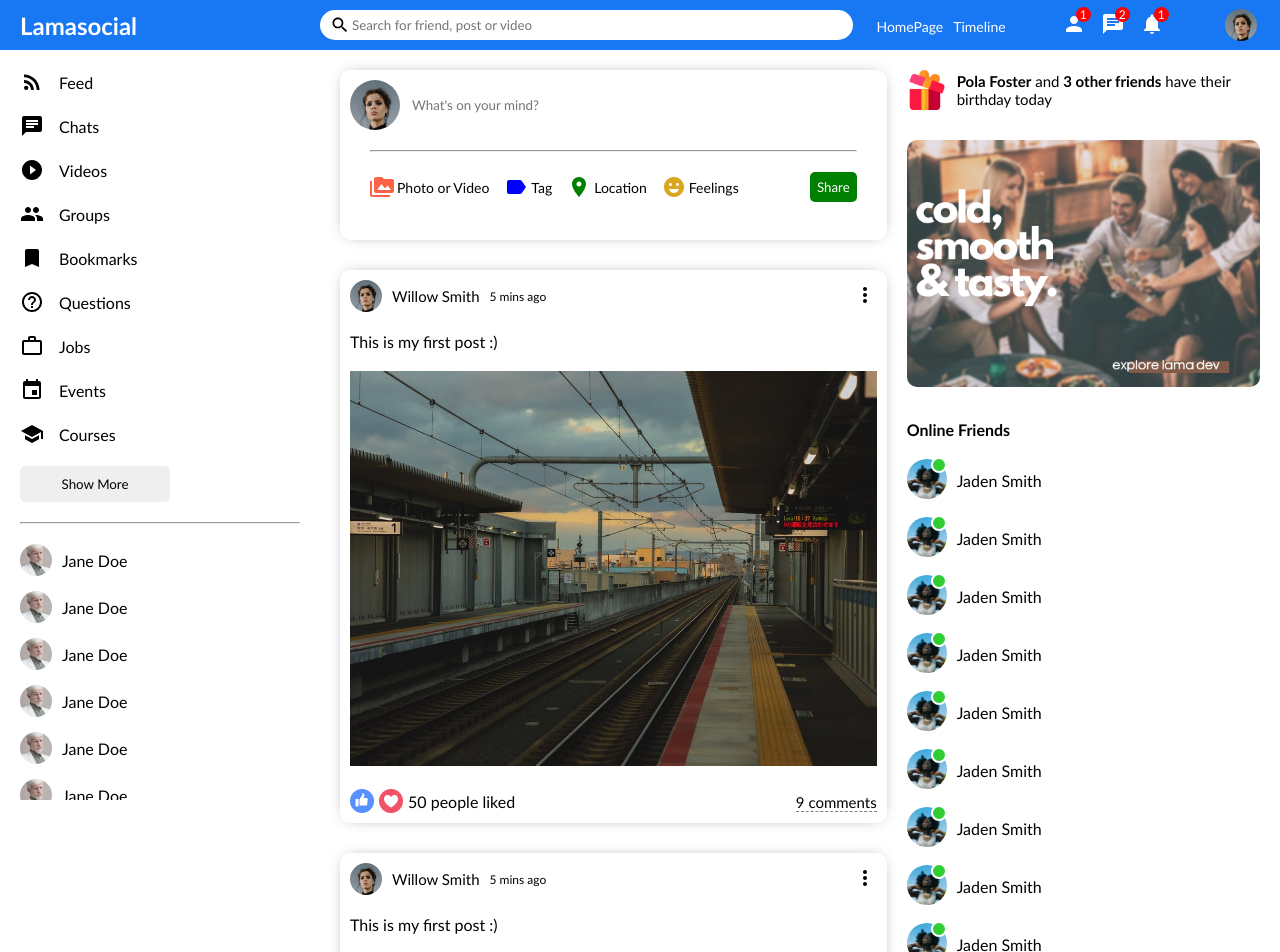
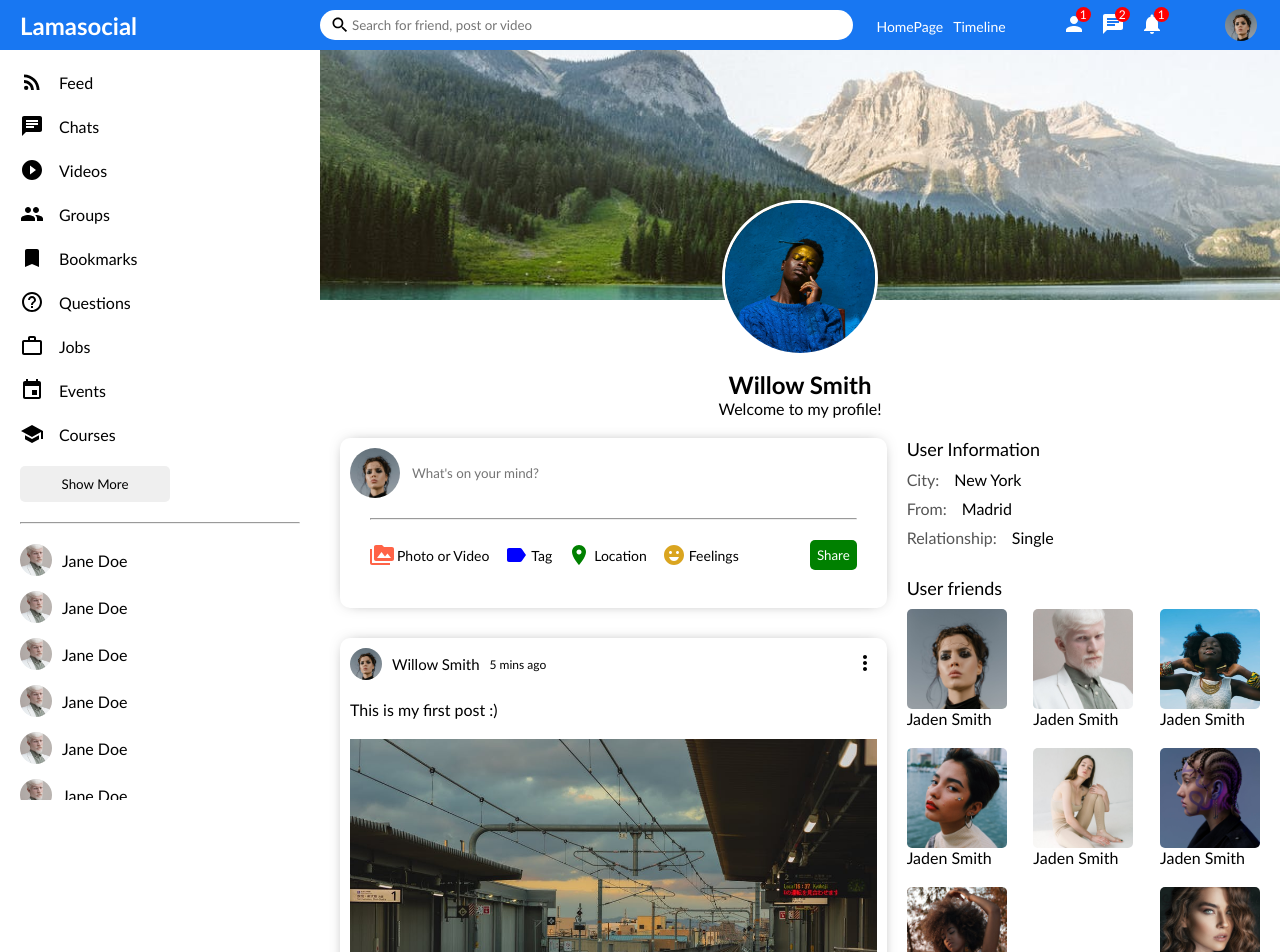
Before and after one commit to woodyshekinah/The-Blogging-Social-App, a React (Vite) app in the folder The Blogging Social App/: page / in a window 1280 px wide. Shown: the top 952 px of the page. Built offline with nearby package versions, Linux system fonts and the light colour scheme.

Commit message:
Created the profile page

```diff
--- a/The Blogging Social App/src/App.jsx
+++ b/The Blogging Social App/src/App.jsx
@@ -1,8 +1,9 @@
 import React from 'react'
 import Home from './Pages/home/home'
+import Profile from './Pages/profile/Profile'
 
 function App() {
-    return <Home />
+    return <Profile />
 }
 
 export default App
--- a/The Blogging Social App/src/Components/topbar/rightbar/Rightbar.jsx
+++ b/The Blogging Social App/src/Components/topbar/rightbar/Rightbar.jsx
@@ -1,11 +1,11 @@
 import React from "react";
 import "./rightbar.css"
 
-export default function Rightbar() {
-    return (
-        <div className="rightbar">
-           <div className="rightbarWrapper">
-                <div className="birthdayContainer">
+export default function Rightbar({profile}) {
+
+    const HomeRightbar = () => {
+        <>
+            <div className="birthdayContainer">
                     <img className="birthdayImg" src="../src/images/gift.png" alt="Birthday image" />
                     <span className="birthdayText"><b>Pola Foster</b> and <b>3 other friends</b> have their birthday today</span>
                 </div>
@@ -79,6 +79,69 @@
                         <span className="rightbarUsername">Jaden Smith</span>
                     </li>
                 </ul>
+        </>
+    }
+
+    const ProfileRightbar = () => {
+        return (
+            <>
+               <h4 className="rightbarTitle" >User Information</h4>
+               <div className="rightbarInfo">
+                <div className="rightbarInfoItem">
+                    <span className="rightbarInfoKey">City:</span>
+                    <span className="rightbarInfoValue">New York</span>
+                </div>
+                <div className="rightbarInfoItem">
+                    <span className="rightbarInfoKey">From:</span>
+                    <span className="rightbarInfoValue">Madrid</span>
+                </div>
+                <div className="rightbarInfoItem">
+                    <span className="rightbarInfoKey">Relationship:</span>
+                    <span className="rightbarInfoValue">Single</span>
+                </div>
+                </div>
+                <h4 className="rightbarTitle">User friends</h4>
+                <div className="rightbarFollowings">
+                    <div className="rightbarFollowing">
+                        <img src="../src/images/person/1.jpeg" alt="Person following" className="rightbarFollowingImg" />
+                        <span className="rightbarFollowingName">Jaden Smith</span>
+                    </div>
+                    <div className="rightbarFollowing">
+                        <img src="../src/images/person/2.jpeg" alt="Person following" className="rightbarFollowingImg" />
+                        <span className="rightbarFollowingName">Jaden Smith</span>
+                    </div>
+                    <div className="rightbarFollowing">
+                        <img src="../src/images/person/3.jpeg" alt="Person following" className="rightbarFollowingImg" />
+                        <span className="rightbarFollowingName">Jaden Smith</span>
+                    </div>
+                    <div className="rightbarFollowing">
+                        <img src="../src/images/person/4.jpeg" alt="Person following" className="rightbarFollowingImg" />
+                        <span className="rightbarFollowingName">Jaden Smith</span>
+                    </div>
+                    <div className="rightbarFollowing">
+                        <img src="../src/images/person/5.jpeg" alt="Person following" className="rightbarFollowingImg" />
+                        <span className="rightbarFollowingName">Jaden Smith</span>
+                    </div>
+                    <div className="rightbarFollowing">
+                        <img src="../src/images/person/6.jpeg" alt="Person following" className="rightbarFollowingImg" />
+                        <span className="rightbarFollowingName">Jaden Smith</span>
+                    </div>
+                    <div className="rightbarFollowing">
+                        <img src="../src/images/person/9.jpeg" alt="Person following" className="rightbarFollowingImg" />
+                        <span className="rightbarFollowingName">Jaden Smith</span>
+                    </div>
+                    <div className="rightbarFollowing">
+                        <img src="../src/images/person/8.jpeg" alt="Person following" className="rightbarFollowingImg" />
+                        <span className="rightbarFollowingName">Jaden Smith</span>
+                    </div>
+                </div>
+            </>
+        )
+    }
+    return (
+        <div className="rightbar">
+           <div className="rightbarWrapper">
+                <ProfileRightbar />
             </div>
         </div>
     )
--- a/The Blogging Social App/src/Components/topbar/rightbar/rightbar.css
+++ b/The Blogging Social App/src/Components/topbar/rightbar/rightbar.css
@@ -70,3 +70,47 @@
 .rightbarUsername {
     font-weight: 500;
 }
+
+.rightbarTitle {
+    font-size: 18px;
+    font-weight: 500;
+    margin-bottom: 10px;
+}
+
+.rightbarInfo {
+    margin-bottom: 30px;
+}
+
+.rightbarInfoItem {
+    margin-bottom: 10px;
+}
+
+.rightbarInfoKey {
+    font-weight: 500;
+    margin-right: 15px;
+    color: #555;
+}
+
+.rightbarInfoValue {
+    font-weight: 300;
+}
+
+.rightbarFollowings {
+    display: flex;
+    flex-wrap: wrap;
+    justify-content: space-between;
+}
+
+.rightbarFollowing {
+    display: flex;
+    flex-direction: column;
+    margin-bottom: 20px;
+    cursor: pointer;
+}
+
+.rightbarFollowingImg {
+    width: 100px;
+    height: 100px;
+    object-fit: cover;
+    border-radius: 5px;
+}
--- /dev/null
+++ b/The Blogging Social App/src/Pages/profile/Profile.jsx
@@ -0,0 +1,33 @@
+import React from "react";
+import "./profile.css"
+import Topbar from "../../Components/topbar/Topbar"
+import Sidebar from "../../Components/topbar/sidebar/Sidebar"
+import Feed from "../../Components/topbar/feed/Feed"
+import Rightbar from "../../Components/topbar/rightbar/Rightbar"
+
+export default function Profile() {
+    return (
+        <>
+        <Topbar />
+        <div className="profile">
+        <Sidebar/>
+        <div className="profileRight">
+            <div className="profileRightTop">
+                <div className="profileCover">
+                <img className="profileCoverImg" src="../src/images/post/3.jpeg" alt="" />
+                <img className="profileUserImg" src="../src/images/person/7.jpeg" alt="" />
+                </div>
+                <div className="profileInfo">
+                    <h4 className="profileInfoName">Willow Smith</h4>
+                    <span className="profileInfoDesc">Welcome to my profile!</span>
+                </div>
+            </div>
+            <div className="profileRightBottom">
+        <Feed />
+        <Rightbar profile/>
+        </div>
+        </div>
+        </div>
+        </>
+    )
+}
--- /dev/null
+++ b/The Blogging Social App/src/Pages/profile/profile.css
@@ -0,0 +1,50 @@
+.profile{
+    display: flex;
+}
+
+.profileRight{
+    flex: 9;
+}
+
+.profileCover{
+    height: 320px;
+    position: relative;
+}
+
+.profileCoverImg{
+    width: 100%;
+    height: 250px;
+    object-fit: cover;
+}
+
+.profileUserImg{
+    width: 150px;
+    height: 150px;
+    border-radius: 50%;
+    object-fit: cover;
+    position: absolute;
+    left: 0;
+    right: 0;
+    margin: auto;
+    top: 150px;
+    border: 3px solid white;
+}
+
+.profileInfo{
+    display: flex;
+    flex-direction: column;
+    align-items: center;
+    justify-content: center;
+}
+
+.profileInfoName{
+    font-size: 24px;
+}
+
+.profileInfoDesc{
+    font-weight: 300;
+}
+
+.profileRightBottom{
+    display: flex;
+}
```
